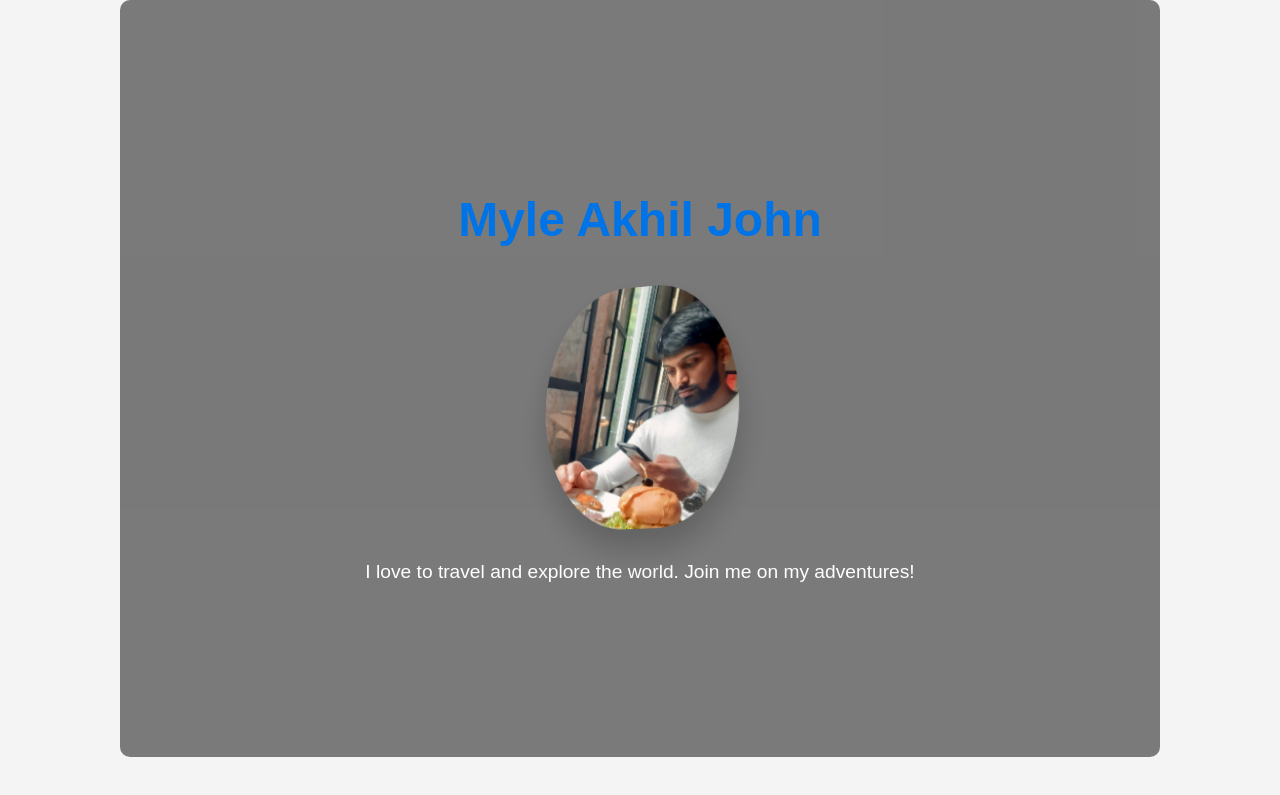
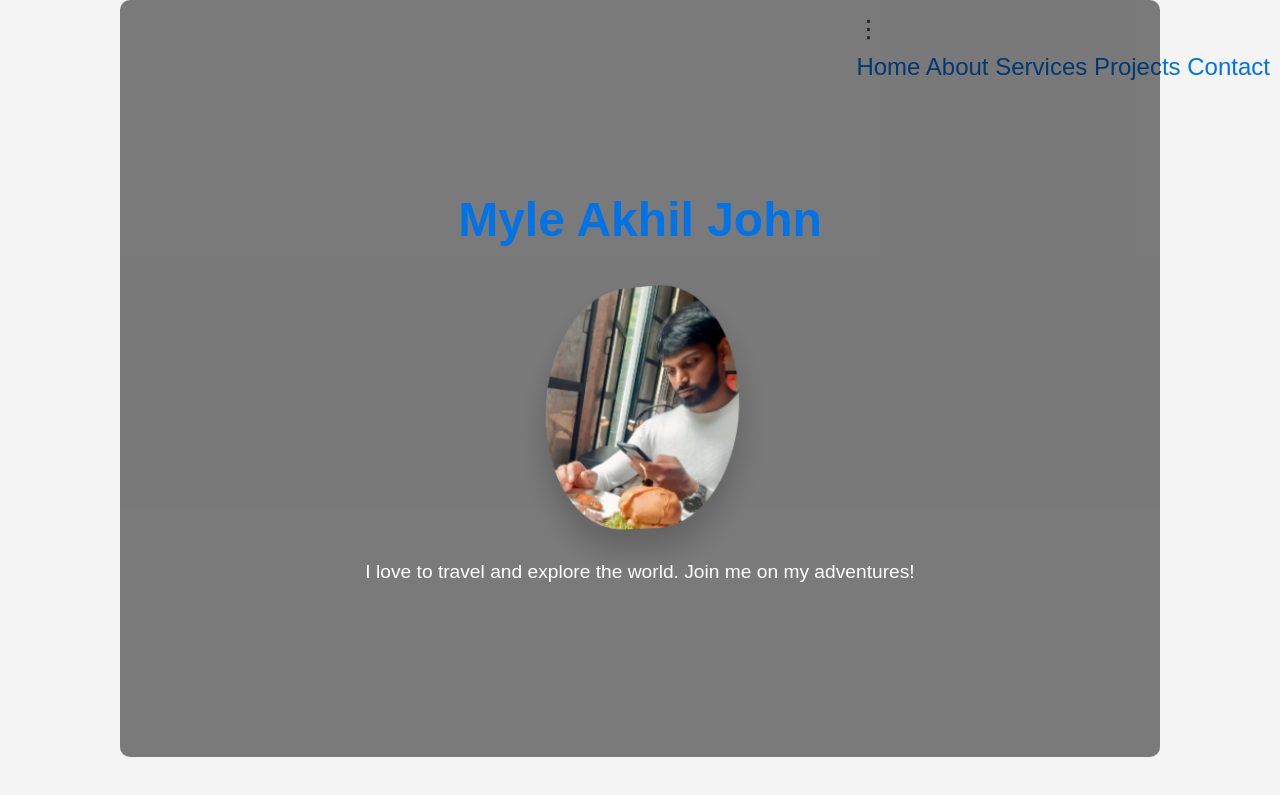
Before and after one commit to Akhiljohn98/mywebsite, a plain HTML site: page index.html in a window 1280 px wide. Shown: the top 795 px of the page. Drawn offline with nearby package versions, Linux system fonts and the light colour scheme.

Commit message:
Add files via upload

```diff
--- a/index.html
+++ b/index.html
@@ -3,6 +3,22 @@
 <head>
     <meta charset="UTF-8">
     <meta name="viewport" content="width=device-width, initial-scale=1.0">
+    <body>
+        <!-- More Options Menu -->
+        <div class="more-options">
+            &#8942; <!-- Three vertical dots -->
+            <div class="dropdown-content">
+                <a href="#home">Home</a>
+                <a href="#about">About</a>
+                <a href="#services">Services</a>
+                <a href="#projects">Projects</a>
+                <a href="#contact">Contact</a>
+            </div>
+        </div>
+
+        <!-- Other content of your page -->
+    </body>
+
     <title>Myle Akhil John's Website</title>
 
     <!-- Linking the CSS file -->
@@ -37,7 +53,10 @@
         </a> |
         <a href="https://x.com/Akhil7f7" target="_blank">
             <i class="fab fa-twitter"></i> Twitter
-        </a>
+        </a> |
+        <a href="mailto:akhiljohn06@gmail.com" target="_blank">
+            <i class="fas fa-envelope fa-2x"></i> Email
+          </a>
     </section>
 
     <!-- Travel Section with AOS -->
--- a/styles.css
+++ b/styles.css
@@ -14,6 +14,14 @@
     text-align: center;
     margin: 20px 0;
 }
+.more-options {
+    position: fixed;
+    top: 10px;
+    right: 10px;
+    font-size: 24px;
+    cursor: pointer;
+}
+
 
 /* Oval 3D Image Styling */
 .oval-3d-image {
```
